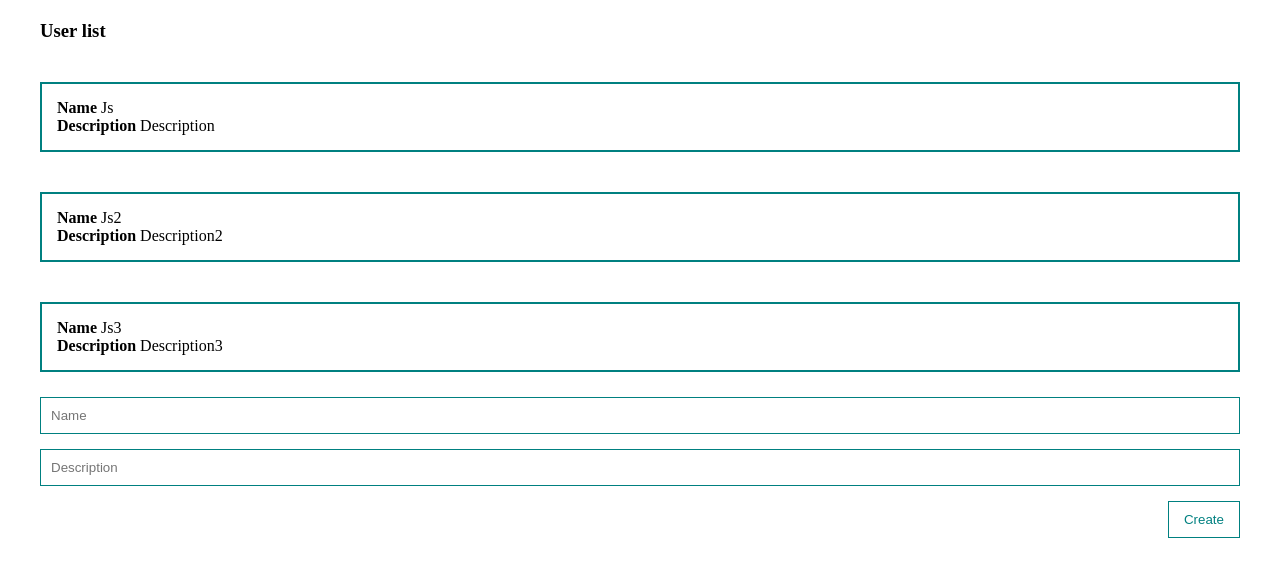
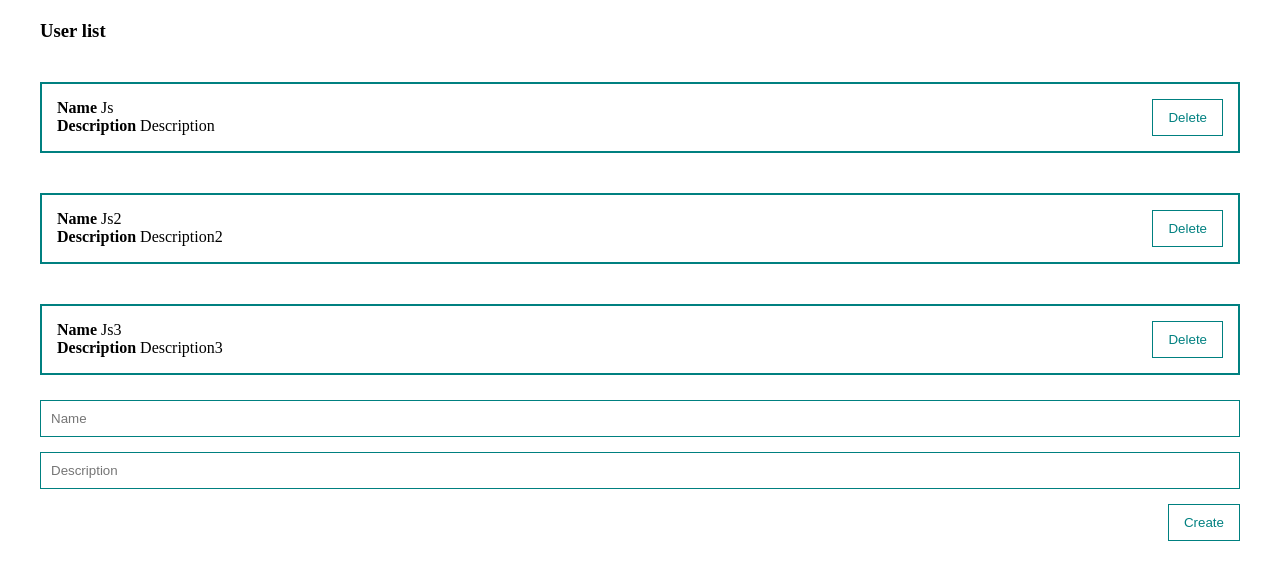
Before and after one commit to bahoss/vue-test, a Vue app: page / in a window 1280 px wide. Shown: the top 580 px of the page. Built offline with nearby package versions, Linux system fonts and the light colour scheme.

Commit message:
add remove post

```diff
--- a/src/App.vue
+++ b/src/App.vue
@@ -1,6 +1,6 @@
 <template>
     <div class="wrapper">
-      <post-list :posts="posts"></post-list>
+      <post-list :posts="posts" @remove="removePost"></post-list>
       <post-form @create="addPost"></post-form>
     </div>
 </template>
@@ -29,6 +29,9 @@
                 this.posts.push(newPost);
 
             },
+            removePost(post) {
+                this.posts = this.posts.filter(p => p.id !== post.id)
+            }
 
 
         }
--- a/src/components/PostItem.vue
+++ b/src/components/PostItem.vue
@@ -1,7 +1,12 @@
 <template>
     <div class="post">
-        <div><strong>Name</strong> {{ post.name }}</div>
-        <div><strong>Description</strong> {{ post.description }}</div>
+        <div>
+            <div><strong>Name</strong> {{ post.name }}</div>
+            <div><strong>Description</strong> {{ post.description }}</div>
+        </div>
+       <div>
+            <my-button @click="$emit('remove', post)">Delete</my-button>
+        </div>
     </div>
 </template>
 
@@ -21,6 +26,8 @@
     padding: 15px;
     border: 2px solid teal;
     margin-top: 15px;
+    display: flex;
+    justify-content: space-between;
 }
 
 </style>
--- a/src/components/PostList.vue
+++ b/src/components/PostList.vue
@@ -5,6 +5,8 @@
     <post-item
         v-for="post in posts"
         :post="post"
+        :key="post.id"
+        @remove="$emit('remove', post)"
     />
 </template>
 
```
